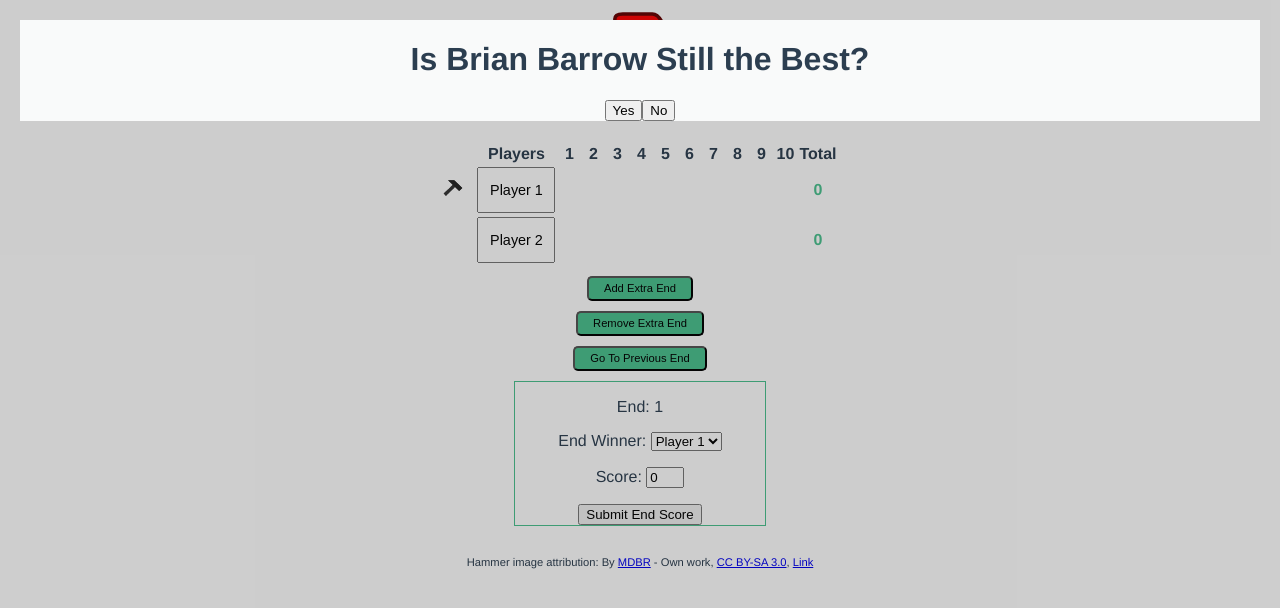
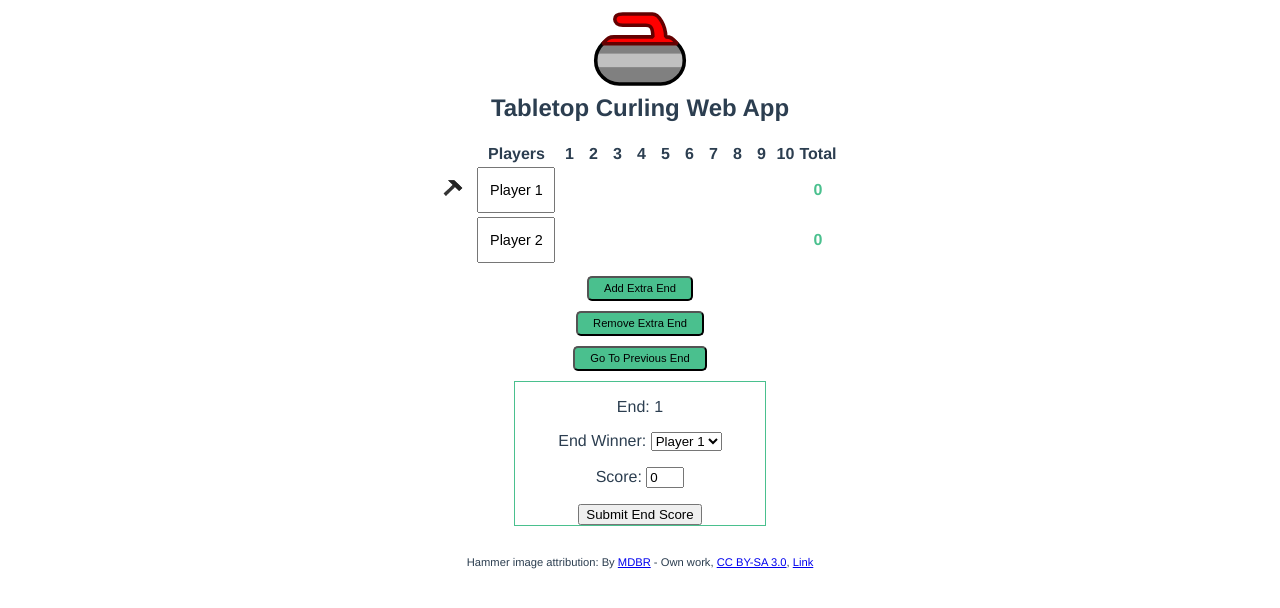
Before and after one commit to briancbarrow/curling-vue, a Vue app: page / in a window 1280 px wide. Shown: the top 608 px of the page. Built offline with nearby package versions, Linux system fonts and the light colour scheme.

Commit message:
removed modal

```diff
--- a/src/components/Scorecard.vue
+++ b/src/components/Scorecard.vue
@@ -42,13 +42,11 @@
       :endTracker="endTracker"
       :players="[player1, player2]"
     ></ScoreControl>
-    <BestPlayerModal></BestPlayerModal>
   </div>
 </template>
 
 <script>
 import ScoreControl from "./ScoreControl.vue";
-import BestPlayerModal from "./BestPlayerModal"
 
 export default {
   data() {
@@ -78,8 +76,7 @@ export default {
     }
   },
   components: {
-    ScoreControl,
-    BestPlayerModal
+    ScoreControl
   },
   methods: {
     addEnd() {
```
Also changed, not shown: package.json (+12 -12 lines), 1 other file (tests, documents, lock files or other folders).
